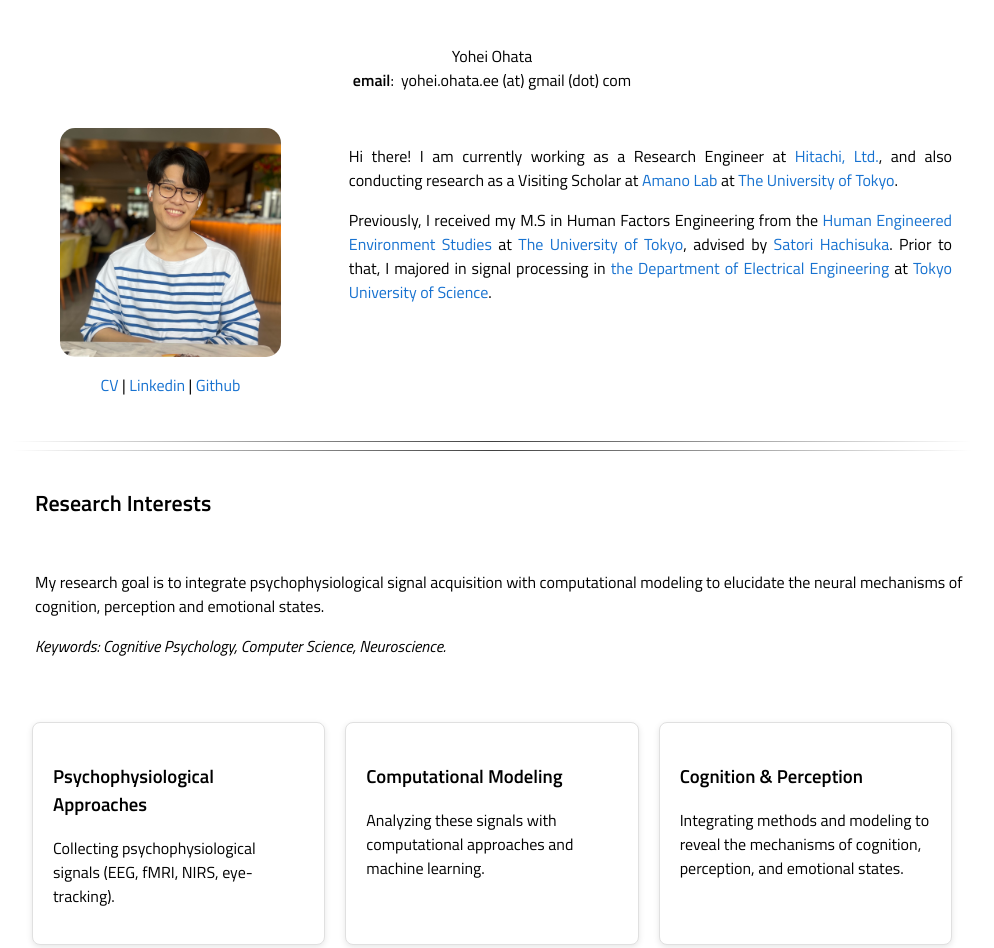
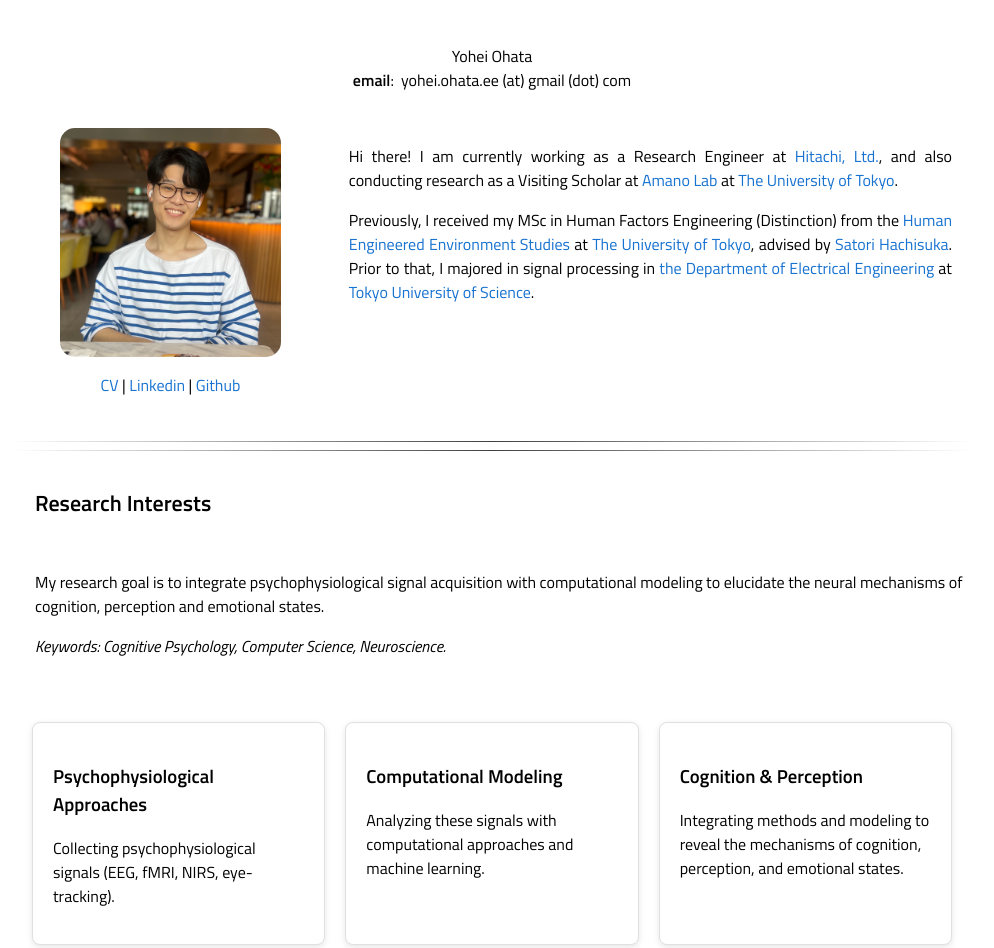
Before and after one commit to yohei-ohata/yohei-ohata, a plain HTML site: page index.html in a window 1280 px wide. Shown: the top 948 px of the page, without its empty margins (148-1142 px from the left). Drawn offline with Linux system fonts and the light colour scheme.

Commit message:
Update index.html

```diff
--- a/index.html
+++ b/index.html
@@ -63,7 +63,7 @@
     </p>
 
     <p>
-    Previously, I received my M.S in Human Factors Engineering from the <a href="https://www.h.k.u-tokyo.ac.jp/index_e.html">Human Engineered Environment Studies</a> at <a href="https://www.u-tokyo.ac.jp/en/">The University of Tokyo</a>, advised by <a href="https://www.ilcs.k.u-tokyo.ac.jp/member/index_e.html">Satori Hachisuka</a>.
+    Previously, I received my MSc in Human Factors Engineering (Distinction) from the <a href="https://www.h.k.u-tokyo.ac.jp/index_e.html">Human Engineered Environment Studies</a> at <a href="https://www.u-tokyo.ac.jp/en/">The University of Tokyo</a>, advised by <a href="https://www.ilcs.k.u-tokyo.ac.jp/member/index_e.html">Satori Hachisuka</a>.
     Prior to that, I majored in signal processing in <a href="https://www.tus.ac.jp/en/fac/senshin/ele.html">the Department of Electrical Engineering</a> at <a href="https://www.tus.ac.jp/en/">Tokyo University of Science</a>.
     </p>
 
```
